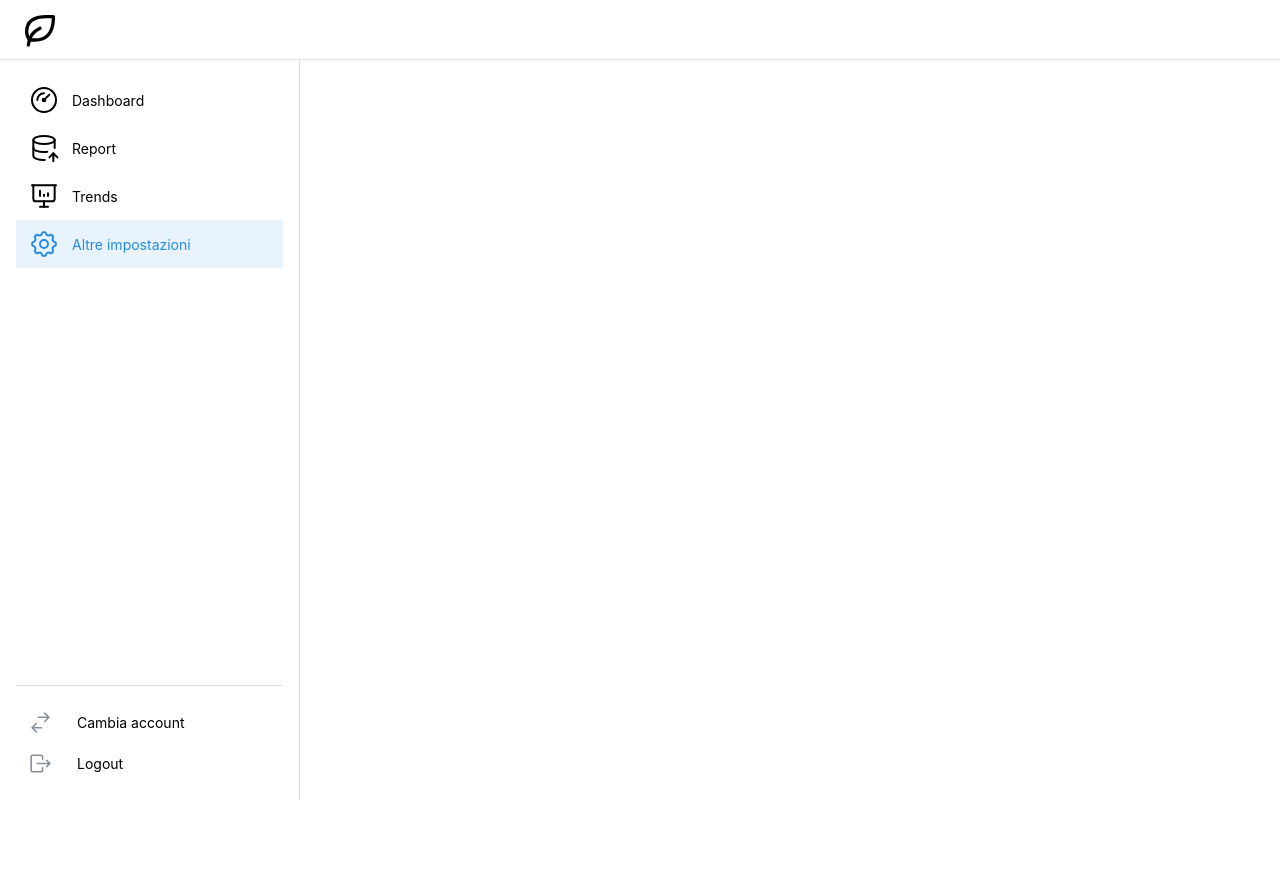
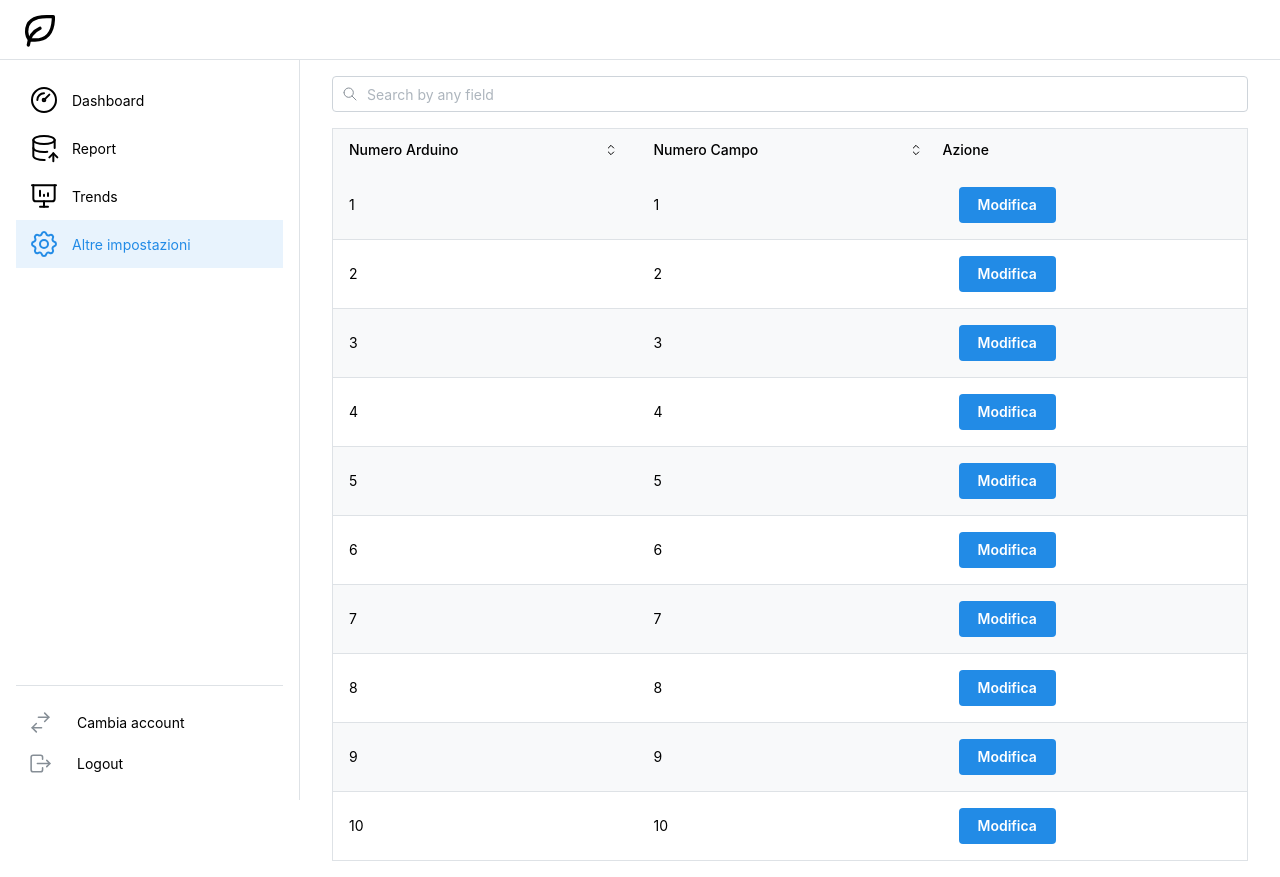
Before and after one commit to CoriMorini/CampiAgricoli_FrontEnd, a React (Vite) app: page /settingsPage in a window 1280 px wide. Before the commit the page ends 800 px from the top, so only its background shows below. Built offline with nearby package versions, Linux system fonts and the light colour scheme.

Commit message:
SettingsPage: tab con #arduino e #campo con possibilità di modificare/ordinare/cercare dati. da implementare modal correttamente, sistemare ordinamento tab SettingsPage, sistemare breakpoint SettingsPage (ora no responsive)

```diff
--- /dev/null
+++ b/src/components/ModalButton/ModalButton.tsx
@@ -0,0 +1,16 @@
+import { useDisclosure } from '@mantine/hooks';
+import { Modal, Button } from '@mantine/core';
+
+export function ModalButton() {
+  const [opened, { open, close }] = useDisclosure(false);
+
+  return (
+    <>
+      <Modal opened={opened} onClose={close} title="Dati Arduino" centered>
+        {/* Modal content */}
+      </Modal>
+
+      <Button onClick={open}>Modifica</Button>
+    </>
+  );
+}
--- /dev/null
+++ b/src/pages/SettingsPage/SettingsPage.module.css
@@ -0,0 +1,18 @@
+.th {
+    padding: 0;
+  }
+
+  .control {
+    width: 100%;
+    padding: var(--mantine-spacing-xs) var(--mantine-spacing-md);
+
+    @mixin hover {
+      background-color: light-dark(var(--mantine-color-gray-0), var(--mantine-color-dark-6));
+    }
+  }
+
+  .icon {
+    width: rem(21px);
+    height: rem(21px);
+    border-radius: rem(21px);
+  }
--- a/src/pages/SettingsPage/SettingsPage.tsx
+++ b/src/pages/SettingsPage/SettingsPage.tsx
@@ -1,10 +1,114 @@
-import { Flex, rem, AppShell, Burger, Container, Grid, Table } from '@mantine/core';
+import {
+  Flex, rem, AppShell, Burger, Container, Grid, Table, ScrollArea, UnstyledButton, Group, Text, Center, TextInput, keys,
+} from '@mantine/core';
 import { Navbar } from '@/components/Navbar/Navbar';
 import { useDisclosure } from '@mantine/hooks';
 import { IconLeaf } from '@tabler/icons-react';
+import { useState } from 'react';
+import { IconSelector, IconChevronDown, IconChevronUp, IconSearch } from '@tabler/icons-react';
+import classes from './SettingsPage.module.css';
+import { ModalButton } from '@/components/ModalButton/ModalButton';
+
+interface RowData {
+  arduinoNumber: number;
+  fieldNumber: number;
+}
+
+interface ThProps {
+  children: React.ReactNode;
+  reversed: boolean;
+  sorted: boolean;
+  onSort(): void;
+}
+
+function Th({ children, reversed, sorted, onSort }: ThProps) {
+  const Icon = sorted ? (reversed ? IconChevronUp : IconChevronDown) : IconSelector;
+  return (
+    <Table.Th className={classes.th}>
+      <UnstyledButton onClick={onSort} className={classes.control}>
+        <Group justify="space-between">
+          <Text fw={500} fz="sm">
+            {children}
+          </Text>
+          <Center className={classes.icon}>
+            <Icon style={{ width: rem(16), height: rem(16) }} stroke={1.5} />
+          </Center>
+        </Group>
+      </UnstyledButton>
+    </Table.Th>
+  );
+}
+
+function filterData(data: RowData[], search: string) {
+  const query = search.toLowerCase().trim();
+  return data.filter((item) =>
+    keys(data[0]).some((key) => String(item[key]).toLowerCase().includes(query))
+  );
+}
+
+function sortData(
+  data: RowData[],
+  payload: { sortBy: keyof RowData | null; reversed: boolean; search: string }
+) {
+  const { sortBy } = payload;
+
+  if (!sortBy) {
+    return filterData(data, payload.search);
+  }
+
+  return filterData(
+    [...data].sort((a, b) => {
+      if (payload.reversed) {
+        return String(b[sortBy]).localeCompare(String(a[sortBy]));
+      }
+
+      return String(a[sortBy]).localeCompare(String(b[sortBy]));
+    }),
+    payload.search
+  );
+}
+
+// Definizione dei dati come array di costanti
+const DATA: RowData[] = [
+  { arduinoNumber: 1, fieldNumber: 1 },
+  { arduinoNumber: 2, fieldNumber: 2 },
+  { arduinoNumber: 3, fieldNumber: 3 },
+  { arduinoNumber: 4, fieldNumber: 4 },
+  { arduinoNumber: 5, fieldNumber: 5 },
+  { arduinoNumber: 6, fieldNumber: 6 },
+  { arduinoNumber: 7, fieldNumber: 7 },
+  { arduinoNumber: 8, fieldNumber: 8 },
+  { arduinoNumber: 9, fieldNumber: 9 },
+  { arduinoNumber: 10, fieldNumber: 10 },
+];
 
 export function SettingsPage() {
   const [opened, { toggle }] = useDisclosure();
+  const [search, setSearch] = useState('');
+  const [sortedData, setSortedData] = useState(DATA);
+  const [sortBy, setSortBy] = useState<keyof RowData | null>(null);
+  const [reverseSortDirection, setReverseSortDirection] = useState(false);
+
+  const setSorting = (field: keyof RowData) => {
+    const reversed = field === sortBy ? !reverseSortDirection : false;
+    setReverseSortDirection(reversed);
+    setSortBy(field);
+    setSortedData(sortData(DATA, { sortBy: field, reversed, search }));
+  };
+
+  const handleSearchChange = (event: React.ChangeEvent<HTMLInputElement>) => {
+    const { value } = event.currentTarget;
+    setSearch(value);
+    setSortedData(sortData(DATA, { sortBy, reversed: reverseSortDirection, search: value }));
+  };
+
+  const rows = sortedData.map((row) => (
+    <Table.Tr key={row.arduinoNumber}>
+      <Table.Td>{row.arduinoNumber}</Table.Td>
+      <Table.Td>{row.fieldNumber}</Table.Td>
+      <Table.Td><ModalButton /></Table.Td>
+    </Table.Tr>
+  ));
 
   return (
     <AppShell
@@ -18,9 +122,9 @@ export function SettingsPage() {
     >
       <AppShell.Header>
         <Flex
-          justify="space-between" // Distribuisce lo spazio tra il Burger e l'icona
-          align="center" // Centra verticalmente gli elementi
-          style={{ height: '100%' }} // Imposta l'altezza per occupare tutto lo spazio disponibile dell'header
+          justify="space-between"
+          align="center"
+          style={{ height: '100%' }}
         >
           <Burger opened={opened} onClick={toggle} hiddenFrom="sm" size="md" style={{ paddingLeft: 20 }} />
           <IconLeaf stroke={2} style={{ width: rem(60), height: rem(60), paddingLeft: rem(20) }} />
@@ -32,7 +136,66 @@ export function SettingsPage() {
       </AppShell.Navbar>
 
       <AppShell.Main>
-
+        <Container size="xl">
+          <Grid gutter="xl">
+            <Grid.Col>
+              <Flex
+                gap="xl"
+                justify="center"
+                align="center"
+                direction={{ base: 'column', md: 'row' }}
+              >
+                <ScrollArea>
+                  <TextInput
+                    placeholder="Search by any field"
+                    mb="md"
+                    leftSection={<IconSearch style={{ width: rem(16), height: rem(16) }} stroke={1.5} />}
+                    value={search}
+                    onChange={handleSearchChange}
+                  />
+                  <Table horizontalSpacing="md" verticalSpacing="md" miw={700} layout="fixed" striped highlightOnHover withTableBorder>
+                    <Table.Tbody>
+                      <Table.Tr>
+                        <Th
+                          sorted={sortBy === 'arduinoNumber'}
+                          reversed={reverseSortDirection}
+                          onSort={() => setSorting('arduinoNumber')}
+                        >
+                          Numero Arduino
+                        </Th>
+                        <Th
+                          sorted={sortBy === 'fieldNumber'}
+                          reversed={reverseSortDirection}
+                          onSort={() => setSorting('fieldNumber')}
+                        >
+                          Numero Campo
+                        </Th>
+                        <Table.Th className={classes.th}>
+                          <Text fw={500} fz="sm">
+                            Azione
+                          </Text>
+                        </Table.Th>
+                      </Table.Tr>
+                    </Table.Tbody>
+                    <Table.Tbody>
+                      {rows.length > 0 ? (
+                        rows
+                      ) : (
+                        <Table.Tr>
+                          <Table.Td colSpan={3}>
+                            <Text fw={500} ta="center">
+                              Nothing found
+                            </Text>
+                          </Table.Td>
+                        </Table.Tr>
+                      )}
+                    </Table.Tbody>
+                  </Table>
+                </ScrollArea>
+              </Flex>
+            </Grid.Col>
+          </Grid>
+        </Container>
       </AppShell.Main>
     </AppShell>
   );
```
